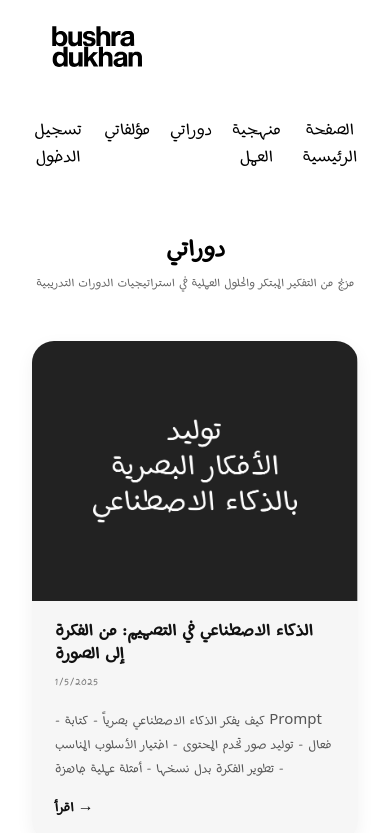
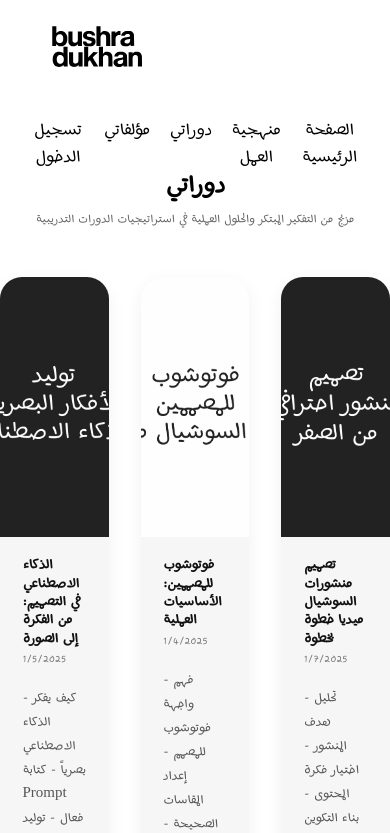
Before and after one commit to trs-1342/budu, a React (Vite) app in the folder client/: page /my-projects in a window 390 px wide. Shown: the top 833 px of the page. Built offline with nearby package versions, Linux system fonts and the light colour scheme; no server answers.

Commit message:
DUZELTME SERVER

```diff
--- a/client/src/App.css
+++ b/client/src/App.css
@@ -77,7 +77,7 @@ body {
     width: min(1100px, 94vw);
   }
 }
-@media (max-width: 1024px) {
+/*@media (max-width: 1024px) {
   .grid-2,
   .grid-3 {
     grid-template-columns: 1fr;
@@ -85,7 +85,22 @@ body {
   .section {
     margin: 3rem 6vw;
   }
+}*/
+
+/* grid helpers sadece yapı tanımlar */
+.grid-2 {
+  display: grid;
+  grid-template-columns: repeat(2, 1fr);
+  gap: clamp(1rem, 2.5vw, 2rem);
 }
+
+.grid-3 {
+  display: grid;
+  grid-template-columns: repeat(3, 1fr);
+  gap: clamp(1rem, 2.5vw, 2rem);
+}
+
+
 @media (max-width: 768px) {
   .stack-sm {
     display: flex;
--- a/client/src/css/Projects.css
+++ b/client/src/css/Projects.css
@@ -1,17 +1,24 @@
 /* ===============================
-   PROJECTS / COURSES – FINAL
+   PROJECTS PAGE – ISOLATED LAYOUT
    =============================== */
 
-/* GENEL KAPSAYICI */
-.projects-section {
-  max-width: 1280px;
+.courses-grid {
+  display: grid !important;
+  grid-template-columns: repeat(3, 1fr) !important;
+  gap: 2rem !important;
+}
+
+/* Sayfayı global container & grid sisteminden izole et */
+.projects-page {
+  width: 100%;
+  max-width: 1400px;
   margin: 4rem auto 6rem;
   padding: 0 2rem;
   direction: ltr;
   font-family: "MassiraPen", ui-sans-serif, system-ui;
 }
 
-/* HEADER */
+/* Header */
 .projects-header {
   text-align: center;
   margin-bottom: 3rem;
@@ -27,27 +34,21 @@
   color: #666;
 }
 
-/* ===============================
-   COURSES GRID
-   =============================== */
-
-.courses-grid {
+/* ===== GRID (SADECE BU SAYFAYA AİT) ===== */
+.projects-page .courses-grid {
   display: grid;
-  grid-template-columns: repeat(3, 1fr); /* ZORUNLU 3 */
+  grid-template-columns: repeat(3, 1fr);
   gap: 2rem;
 }
 
-/* MOBİL */
+/* ===== MOBİL ===== */
 @media (max-width: 768px) {
-  .courses-grid {
+  .projects-page .courses-grid {
     grid-template-columns: 1fr;
   }
 }
 
-/* ===============================
-   COURSE CARD
-   =============================== */
-
+/* ===== CARD ===== */
 .course-card {
   background: #f6f6f6;
   border-radius: 22px;
@@ -63,30 +64,16 @@
   box-shadow: 0 12px 28px rgba(0, 0, 0, 0.1);
 }
 
-/* IMAGE */
-.course-media {
-  overflow: hidden;
-}
-
+/* Image */
 .course-media img {
   width: 100%;
   height: 260px;
   object-fit: cover;
-  transition: transform 0.35s ease;
 }
 
-.course-card:hover img {
-  transform: scale(1.05);
-}
-
-/* CONTENT */
+/* Content */
 .course-head {
   padding: 1.2rem 1.4rem 0;
-}
-
-.course-title {
-  font-size: 20px;
-  margin-bottom: 0.3rem;
 }
 
 .course-title a {
@@ -107,7 +94,6 @@
   color: #555;
 }
 
-/* FOOTER */
 .course-actions {
   padding: 0 1.4rem 1.4rem;
   margin-top: auto;
@@ -118,38 +104,3 @@
   text-decoration: none;
   color: #111;
 }
-
-/* ===============================
-   FIX: GRID WRAPPER
-   =============================== */
-
-.courses-wrap {
-  width: 100%;
-  max-width: 1400px; /* KRİTİK */
-  margin: 0 auto;
-}
-
-/* Grid her zaman 3 kolon */
-.courses-grid {
-  display: grid;
-  grid-template-columns: repeat(3, minmax(0, 1fr));
-  gap: 2rem;
-}
-
-/* Mobil */
-@media (max-width: 768px) {
-  .courses-grid {
-    grid-template-columns: 1fr;
-  }
-}
-/* ===============================
-   BREAK OUT OF GLOBAL CONTAINER
-   =============================== */
-
-.projects-section {
-  max-width: none !important;
-  width: 100vw;
-  margin-left: calc(50% - 50vw);
-  margin-right: calc(50% - 50vw);
-  padding: 0 2rem;
-}
```
